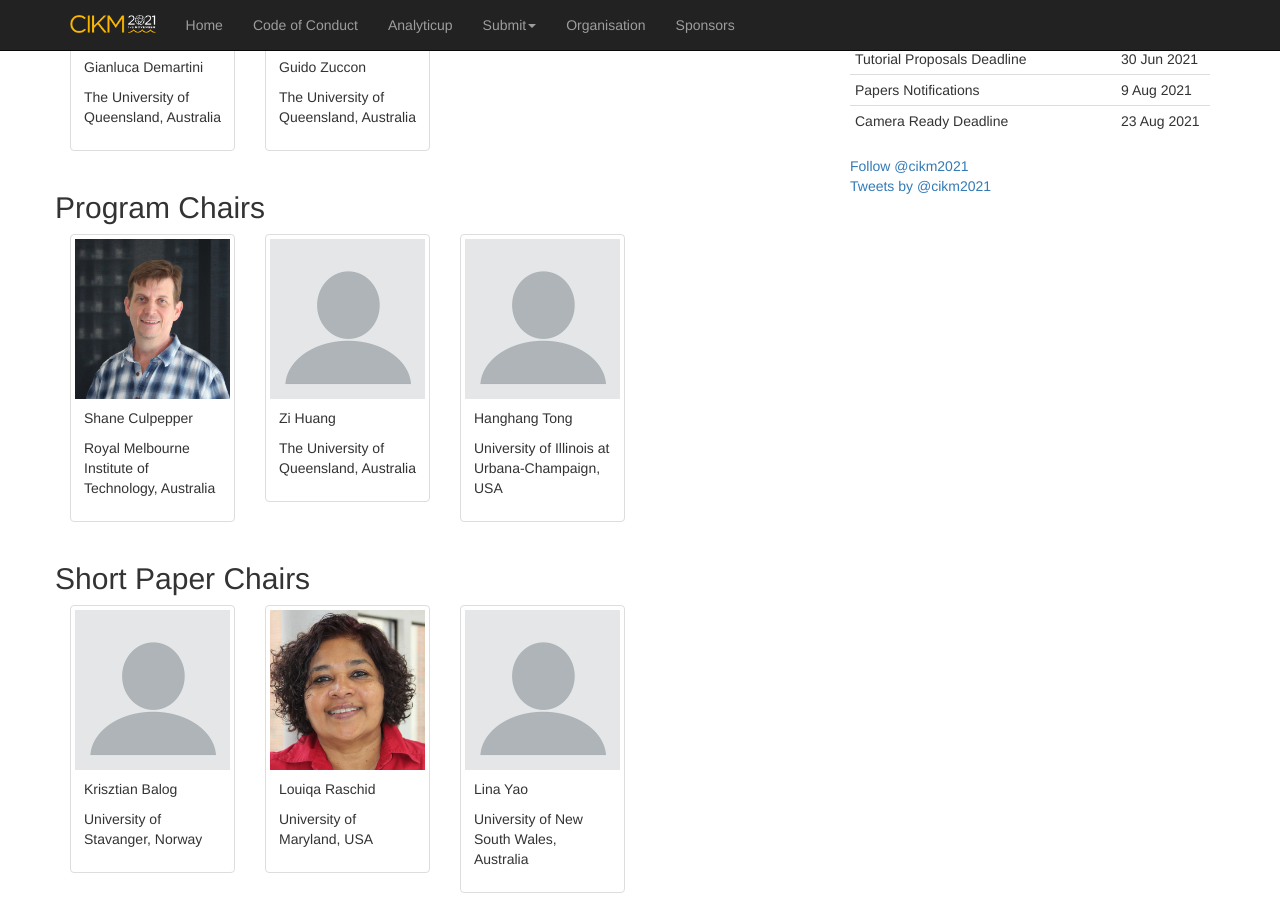
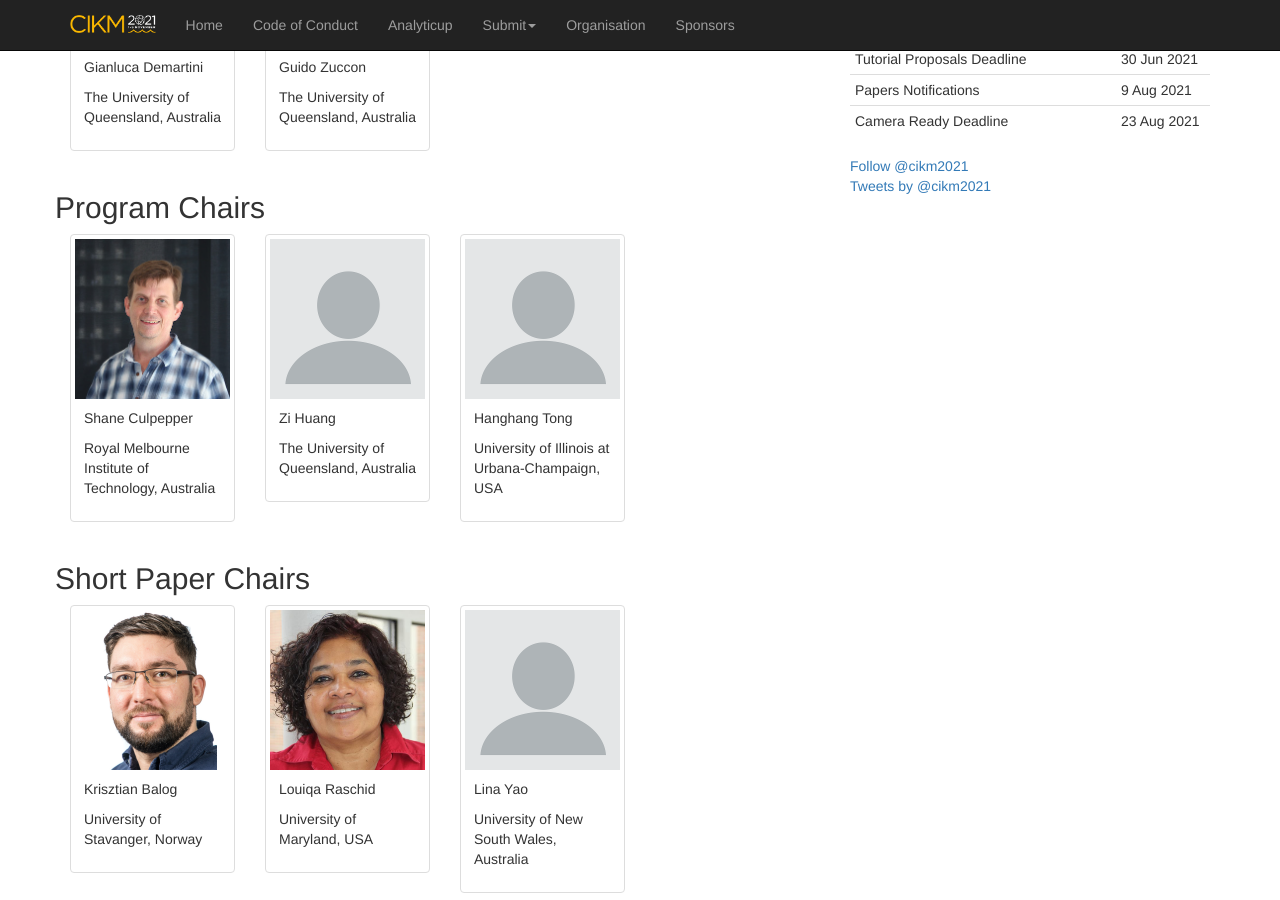
Before and after one commit to ielab/cikm2021-website, a Jekyll site: the page built from committee.md, in a window 1280 px wide and 900 px high, scrolled down 320 px. Built offline with Jekyll 4.4.1, drawn with Linux system fonts in a browser that asks for light colours; comment, search, counter and statistics services are not loaded; our own code applies the rules of GitHub Pages for plain Markdown files; grey boxes are pictures that could not be loaded.

Commit message:
Update profile pictures.

```diff
--- a/_data/oc.yml
+++ b/_data/oc.yml
@@ -25,7 +25,7 @@ chairs:
     members:
       - name: Krisztian Balog
         org: University of Stavanger, Norway
-        img:
+        img: /img/oc/KrisztianBalog.jpg
       - name: Louiqa Raschid
         org: University of Maryland, USA
         img: /img/oc/LouiqaRaschid.JPG
```
Also changed, not shown: img/oc/KrisztianBalog.jpg (added), img/oc/shane_culpepper.jpg.
